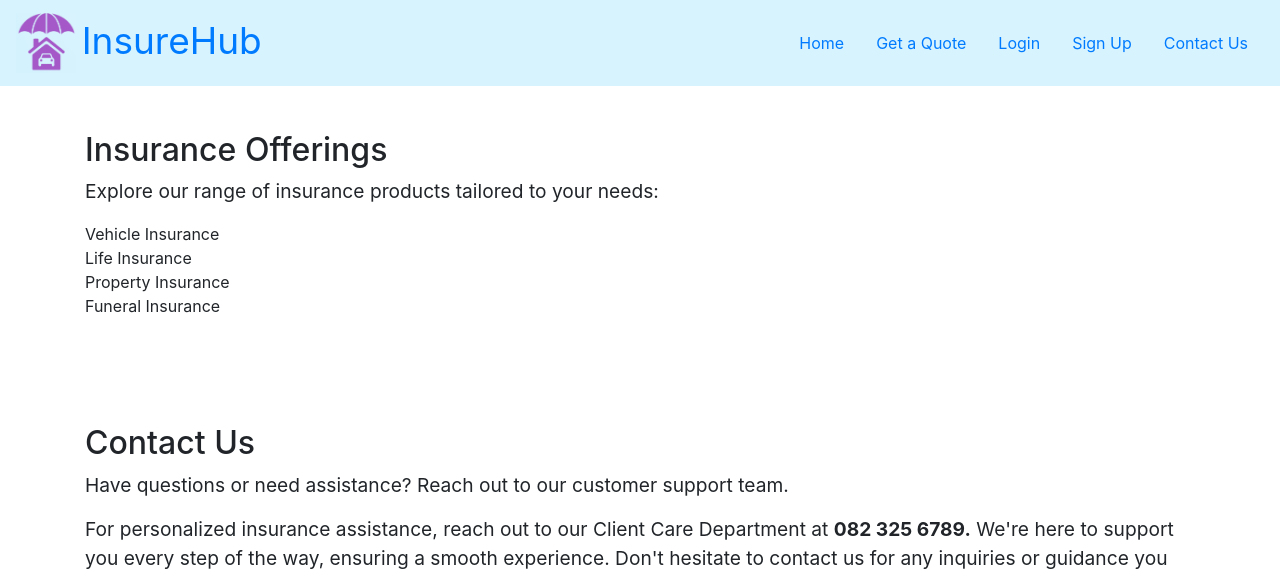
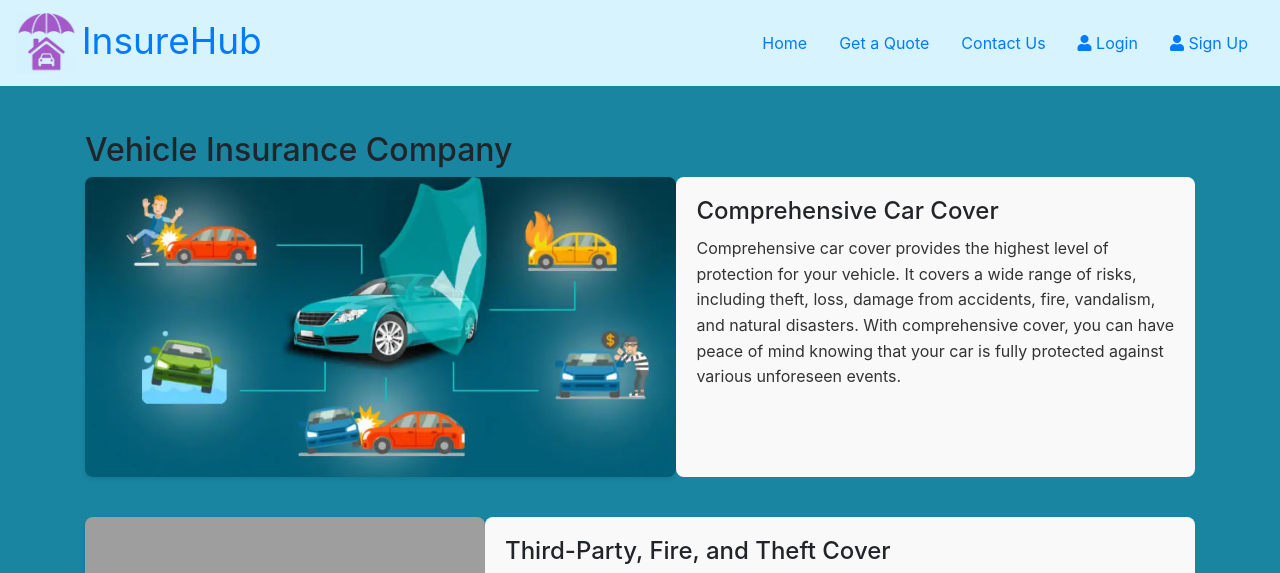
Before and after one commit to Yollandaa/Insurance-Flask-Project, a Flask app: page / in a window 1280 px wide. Shown: the top 573 px of the page. Run offline with Flask 3, Linux system fonts and the light colour scheme; grey boxes are pictures that could not be loaded.

Commit message:
Done with the unregistered user pages

```diff
--- a/src/app.py
+++ b/src/app.py
@@ -14,7 +14,8 @@ app = Flask(__name__)
 
 app.config["SECRET_KEY"] = os.environ.get("FORM_SECRET_KEY")
 
-connection_String = os.environ.get("AZURE_DATABASE_URL")
+# connection_String = os.environ.get("AZURE_DATABASE_URL")
+connection_String = os.environ.get("LOCAL_DATABASE_URL")
 app.config["SQLALCHEMY_DATABASE_URI"] = connection_String
 
 db.init_app(app)
--- a/src/models/contactus.py
+++ b/src/models/contactus.py
@@ -10,7 +10,7 @@ class ContactUs(UserMixin, db.Model):
     name = db.Column(db.String(50))
     phone_number = db.Column(db.String(20))
     message = db.Column(db.String(500))
-    created_at = db.Column(db.DateTime)
+    created_at = db.Column(db.Date)
     status = db.Column(db.Boolean)
 
 
--- a/src/static/css/forms-style.css
+++ b/src/static/css/forms-style.css
@@ -1,8 +1,6 @@
-body, html {
-    align-items: center;
-    box-shadow: 0 0 10px rgba(0, 0, 0, 0.1);
+body {
+    background-color: #1985A1;
 }
-
 /* Nav Bar Styles */
 .navbar-brand span {
     font-size: 37px;
--- a/src/static/css/home-style.css
+++ b/src/static/css/home-style.css
@@ -1,24 +1,14 @@
-/* Reset CSS */
-* {
-    margin: 0;
-    padding: 0;
-    box-sizing: border-box;
-}
-
 /* General Styles */
 body {
     font-family: 'Segoe UI', Tahoma, Geneva, Verdana, sans-serif;
     line-height: 1.6;
-    background-color: #f5f5f5;
+    /* background-color: #f5f5f5; */
     color: #333;
+    background-color: #d7f3fd;
 }
 
 .container {
     max-width: 1200px;
-    margin-right: auto;
-    /* margin-left: auto; Center the container */
-    padding-right: 15px;
-    padding-left: 15px;
 }
 
 /* Main Content Styles */
@@ -34,21 +24,45 @@ h2 {
 p {
     font-size: 1.2em;
     margin-bottom: 20px;
+    background-color: none;
 }
 
-.btn {
-    display: inline-block;
-    background-color: #7c3c8d; /* Dark purple */
-    color: #fff;
-    padding: 12px 24px;
-    text-decoration: none;
-    border-radius: 5px;
-    transition: background-color 0.3s ease;
+/* Styling for cover types section */
+.insurances, .contact, .get-quote {
+    /* background-color: #4F646F;
+     */
+    background-color: #1985A1;
+}
+.cover-type {
+    margin-bottom: 40px;
+    display: flex;
 }
 
-.btn:hover {
-    background-color: #622979; /* Slightly darker purple on hover */
+.cover-type img {
+    width: 100%;
+    height: 300px;
+    object-fit: cover;
+    border-radius: 8px;
+    box-shadow: 0 2px 4px rgba(0, 0, 0, 0.1);
 }
+
+.cover-description {
+    padding: 20px;
+    border-radius: 8px;
+    background-color: #f9f9f9;
+}
+
+.cover-description h3 {
+    font-size: 24px;
+    margin-bottom: 10px;
+}
+
+.cover-description p {
+    font-size: 16px;
+    line-height: 1.6;
+    color: #333;
+}
+
 
 /* Footer Styles */
 footer {
@@ -61,6 +75,20 @@ footer {
 footer p {
     font-size: 1em;
 }
+
+.social-icons {
+    margin-top: 20px;
+}
+
+.social-icon {
+    display: inline-block;
+    margin-right: 10px;
+    font-size: 24px;
+    color: #007bff;
+}
+
+
+
 
 .logo {
     display: flex;
@@ -97,5 +125,5 @@ footer p {
 }
 
 .policy-list li {
-    margin-right: 10px; /* Adjust as needed */
+    margin-right: 10px;
 }
--- a/src/static/css/styles.css
+++ b/src/static/css/styles.css
@@ -9,6 +9,7 @@
     top: 0;
     width: 100%;
     z-index: 1000;
+    border: 10px;
 }
 
 /*  Get a quote styles */
--- a/src/templates/Home.html
+++ b/src/templates/Home.html
@@ -2,16 +2,46 @@
 {% block homepage %}
     <section id="insurances" class="insurances">
         <div class="container">
-            <h2>Insurance Offerings</h2>
-            <p>Explore our range of insurance products tailored to your needs:</p>
-            <div class="insurances-cont">
-                <ul class="policy-list">
-                    {% for policy in policies %}
-                        <li>{{ policy }}</li>
-                    {% endfor %}
-                </ul>
+            <h2>Vehicle Insurance Company</h2>
+            <div class="cover-type">
+                <img src="../static/images/comprehensive.png" alt="Comprehensive Car Cover">
+                <div class="cover-description">
+                    <h3>Comprehensive Car Cover</h3>
+                    <p>
+                        Comprehensive car cover provides the highest level of protection for your vehicle.
+                        It covers a wide range of risks, including theft, loss, damage from accidents, fire, vandalism, and natural disasters. With comprehensive cover, you can have peace of mind knowing that your car is fully protected against various unforeseen events.
+                    </p>
+                </div>
             </div>
+            <div class="cover-type">
+                <img src="https://strollinsurance.s3-assets.com/third-party-fire-theft.png" alt="Third-Party, Fire, and Theft Cover">
+                <div class="cover-description">
+                    <h3>Third-Party, Fire, and Theft Cover</h3>
+                    <p>
+                        Third-party, fire, and theft cover offers protection for your vehicle in case it's stolen or damaged by fire, while also providing coverage for any damage your vehicle causes to third parties.
+                        This type of cover is more affordable than comprehensive insurance and is ideal for budget-conscious individuals who want basic protection against theft and fire incidents.
+                    </p>
+                </div>
             </div>
+            <div class="cover-type">
+                <img src="https://i0.wp.com/pune.news/wp-content/uploads/2023/06/Car-Insurance.webp?resize=696%2C392&ssl=1" alt="Third-Party Only Car Cover">
+                <div class="cover-description">
+                    <h3>Third-Party Only Car Cover</h3>
+                    <p>
+                        Third-party only car cover provides coverage for damage caused by your vehicle to other people's property or vehicles. It does not cover any damage to your own vehicle.
+                        This type of cover is suitable for individuals who have older or lower-value cars and want to meet legal requirements without paying for comprehensive protection.
+                    </p>
+                </div>
+            </div>
+        </div>
+            </div>
+    </section>
+    <section id="get-quote" class="get-quote">
+        <div class="container">
+            <h2>Get a Quote</h2>
+            <p>Ready to get started? Get a personalized insurance quote today.</p>
+            <a href="/get-quote" class="btn btn-primary">Get Started</a>
+        </div>
     </section>
     <section id="contact" class="contact">
         <div class="container">
@@ -23,16 +53,21 @@
             <a href="/form/contact-us" class="btn btn-primary">Let Us Contact You</a>
         </div>
     </section>
-    <section id="get-quote" class="get-quote">
-        <div class="container">
-            <h2>Get a Quote</h2>
-            <p>Ready to get started? Get a personalized insurance quote today.</p>
-            <a href="/get-quote" class="btn btn-primary">Get Started</a>
-        </div>
-    </section>
     <footer>
         <div class="container">
             <p>&copy; 2024 IPMS. All rights reserved.</p>
+            <div class="social-icons">
+                <a href="#" class="social-icon">
+                    <i class="fab fa-facebook-f"></i>
+                </a>
+                <a href="#" class="social-icon">
+                    <i class="fab fa-twitter"></i>
+                </a>
+                <a href="#" class="social-icon">
+                    <i class="fab fa-instagram"></i>
+                </a>
+                <!-- Add more social media icons as needed -->
+            </div>
         </div>
     </footer>
 {% endblock %}
--- a/src/templates/base.html
+++ b/src/templates/base.html
@@ -6,6 +6,8 @@
     <title>{% block title %} {% endblock %}</title>
     <link rel="stylesheet" href="../static/css/home-style.css">
     <link rel="stylesheet" href="../static/css/styles.css">
+    <link rel="stylesheet" href="https://cdnjs.cloudflare.com/ajax/libs/font-awesome/5.15.4/css/all.min.css">
+
 
     <link
     rel="stylesheet"
@@ -23,9 +25,13 @@
         <div class="d-flex align-items-center">
             <a class="nav-link active" href="/"> Home <span class="sr-only">(current)</span></a>
             <a class="nav-link" href="/#get-quote">Get a Quote</a>
-            <a class="nav-link" href="/form/login">Login</a>
-            <a class="nav-link" href="/form/register">Sign Up</a>
             <a class="nav-link" href="/#contact">Contact Us</a>
+            <a class="nav-link" href="/form/login">
+                <i class="fas fa-user"></i> Login
+            </a>
+            <a class="nav-link" href="/form/register">
+                <i class="fas fa-user"></i> Sign Up</a>
+
         </div>
     </nav>
 
```
Also changed, not shown: src/calculator.py (+10 -0 lines), src/models/policy.py (added, +29 -0 lines), src/templates/form-base.html (+7 -2 lines), src/static/images/comprehensive.png (added), 1 other file.
